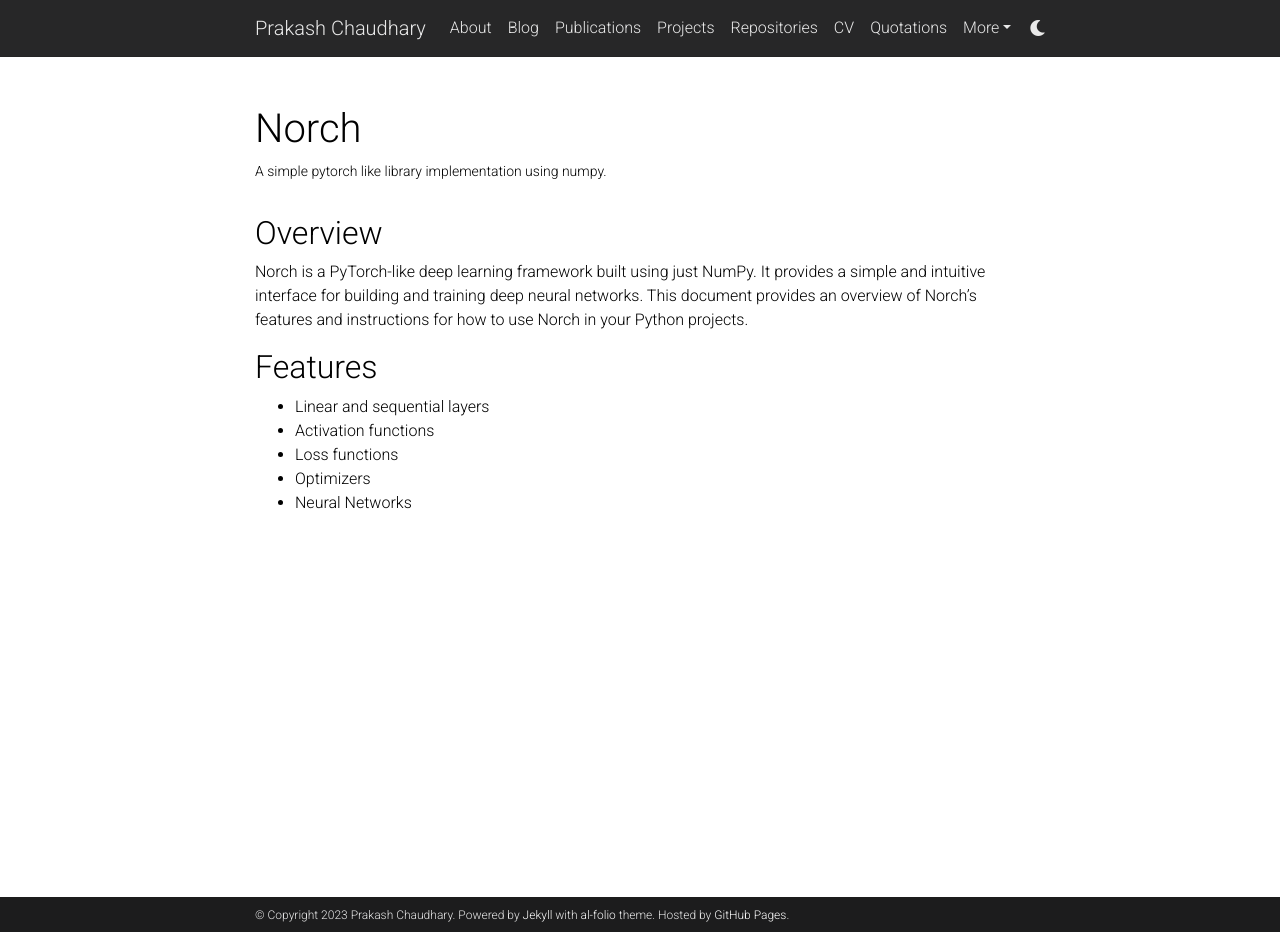
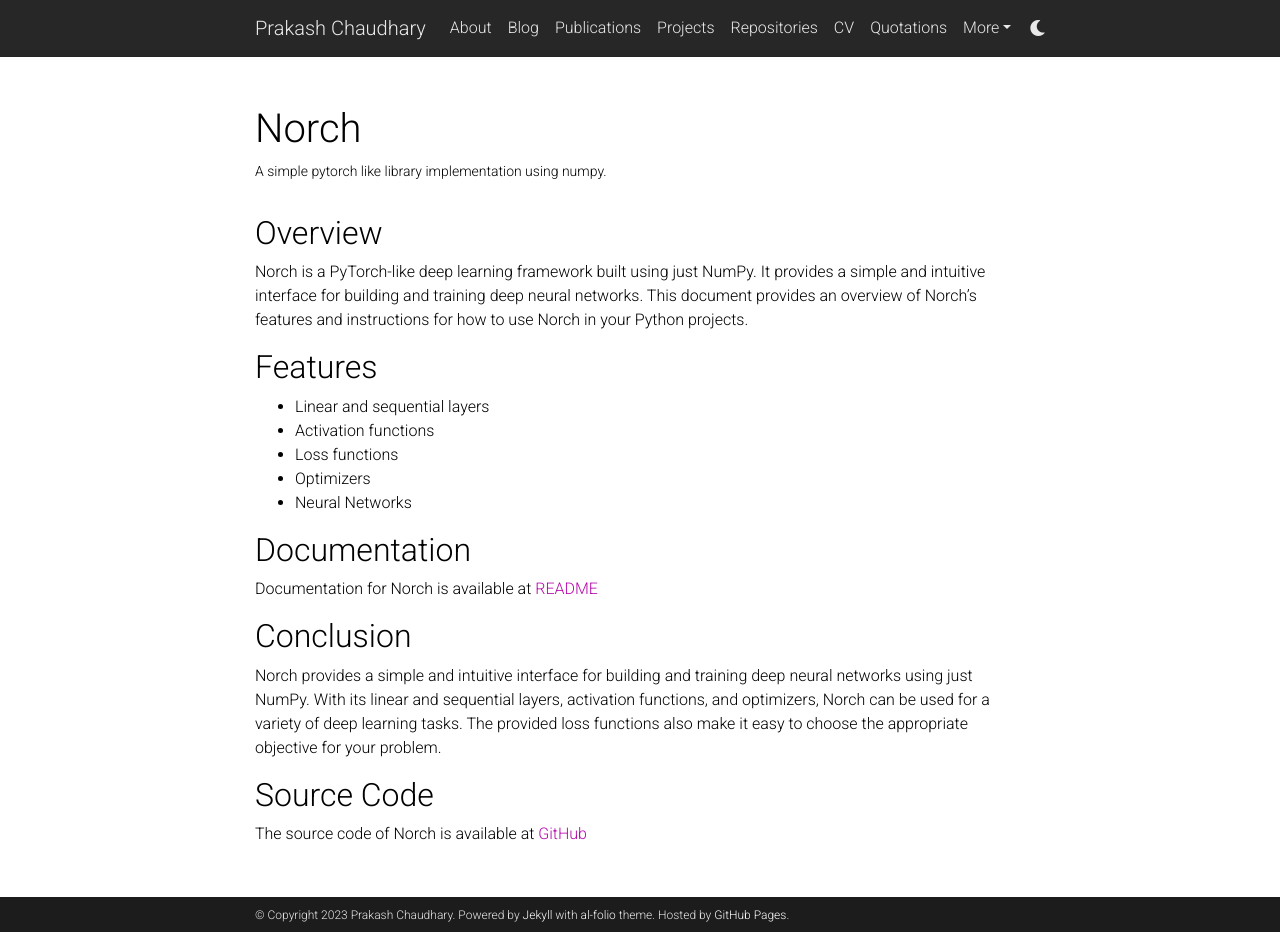
Before and after one commit to connectwithprakash/connectwithprakash.github.io, a Jekyll site: the page built from _projects/norch.md, in a window 1280 px wide and 932 px high. Built offline with Jekyll 4.4.1, drawn with Linux system fonts in a browser that asks for light colours; comment, search, counter and statistics services are not loaded; a style sheet for code colours, icons or effects is not loaded.

Commit message:
[Feat]: Add documentation, conclusion, and source code info for norch project.

```diff
--- a/_projects/norch.md
+++ b/_projects/norch.md
@@ -16,3 +16,13 @@ Norch is a PyTorch-like deep learning framework built using just NumPy. It provi
 - Loss functions
 - Optimizers
 - Neural Networks
+
+## Documentation
+Documentation for Norch is available at [README](https://github.com/connectwithprakash/norch/blob/main/README.md)
+
+## Conclusion
+Norch provides a simple and intuitive interface for building and training deep neural networks using just NumPy. With its linear and sequential layers, activation functions, and optimizers, Norch can be used for a variety of deep learning tasks. The provided loss functions also make it easy to choose the appropriate objective for your problem.
+
+
+## Source Code
+The source code of Norch is available at [GitHub](https://github.com/connectwithprakash/norch)
```
